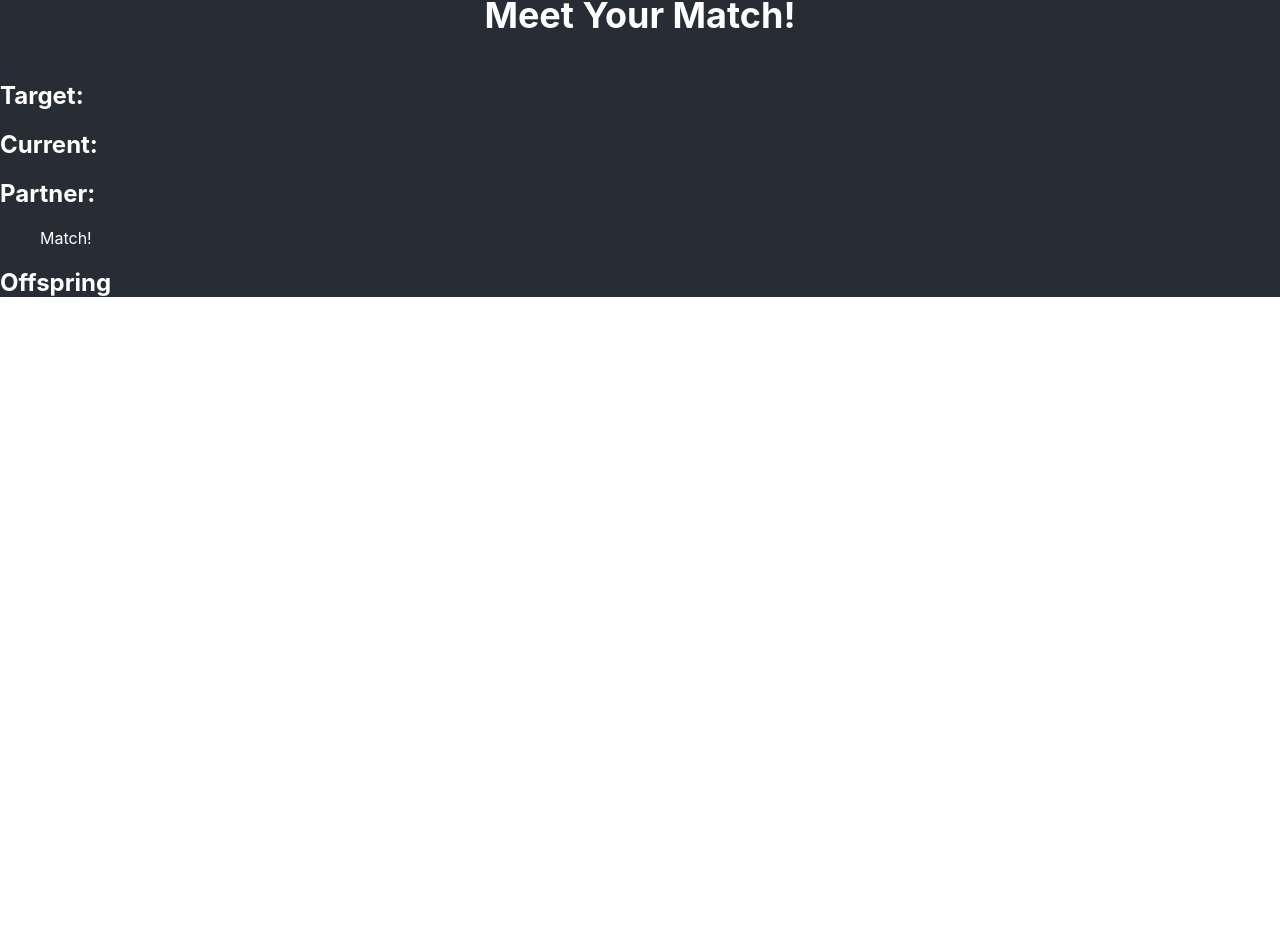
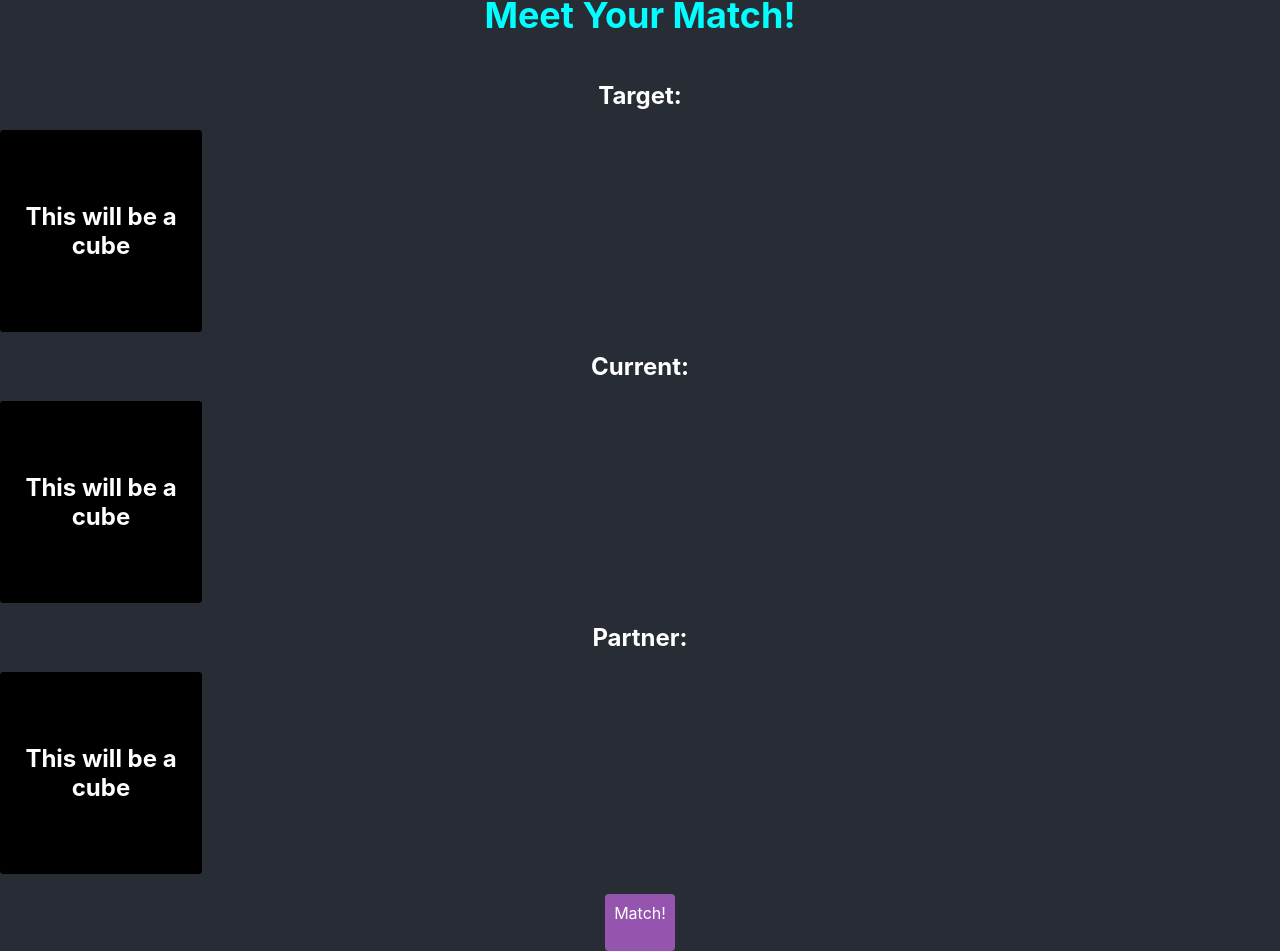
Before and after one commit to MaddieSavic/BitByBitHack2019, a React (Create React App) app in the folder bit_by_bit_app/: page / in a window 1280 px wide. Shown: the part 31-982 px from the top of the page. Before the commit the page ends 800 px from the top, so only its background shows below. Built offline with nearby package versions, Linux system fonts and the light colour scheme.

Commit message:
useable button kinda

```diff
--- a/bit_by_bit_app/src/App.css
+++ b/bit_by_bit_app/src/App.css
@@ -1,42 +1,50 @@
 .App {
-
+  text-align: center;
   background-color: #282c34;
   color: white;
 }
 
-Button {
-  text-decoration:none;
-  color:green;
+.btn{
+    /* default for <button>, but useful for <a> */
+    display: inline-block;
+    text-align: center;
+    text-decoration: none;
+
+    /* create a small space when buttons wrap on 2 lines */
+    /*margin: 1px 0;*/
+    /* invisible border (will be colored on hover/focus) */
+    border: solid 1px transparent;
+    border-radius: 4px;
+
+    /* size comes from text & padding (no width/height) */
+    padding: 0.5em 0.5em;
+
+    /* make sure colors have enough contrast! */
+    color: #ffffff;
+    background-color: #9555af;
+    outline: none;
+
+}
+
+.btn:active {
+  transform: translateY(1px);
+  filter: saturate(150%);
+}
+
+.btn:hover {
+  color: #9555af;
+  border-color: currentColor;
+  background-color: white;
+}
+.btn:hover,
+.btn:focus {
+  color: #9555af;
+  border-color: currentColor;
+  background-color: white;
 }
 
 #Title {
   color:green;
-}
-
-ul {
-  list-style:none;
-}
-
-ul li{
-  text-decoration:none;
-}
-ul li:hover {
-  color:blue;
-}
-/*.App {
-  text-align: center;
-}
-*/
-
-.section_left {
-  margin-left:10%;
-}
-
-.section_center {
-  align-items: center;
-  text-align: center;
-  margin-left:10%;
-  margin-right: 10%;
 }
 
 .App-header {
@@ -48,39 +56,17 @@ ul li:hover {
   font-size: calc(10px + 1vmin);
 }
 
-.box {
-  border: 1px solid white;
-}
-
-#title{
-  text-align: left;
-}
-
-Section{
-  text-align: center;
-}
-
-Button {
-  text-Decoration:none;
-  color:green;
+.Box {
+  border: 1px solid black;
+  background-color: black;
+  border-radius: 3px;
+  width: 200px;
+  height: 200px;
+  align-content: center;
 
 }
 
+
 #Title {
-  color: green;
+  color: cyan;
 }
-
-ul {
-  list-style:none;
-}
-
-ul li{
-  text-decoration:none;
-}
-ul li:hover {
-  color:cyan;
-}
-/*.App {
-  text-align: center;
-}
-*/
--- a/bit_by_bit_app/src/App.js
+++ b/bit_by_bit_app/src/App.js
@@ -3,32 +3,40 @@ import './App.css';
 
 class Section extends React.Component{
   render(){
-  return(
-    <div idName = {this.props.headerName}>
+    if(this.props.cond){
+      return(
+      <div idName = {this.props.headerName}>
     <h2 className = "subheader">
       {this.props.name}
     </h2>
     {this.props.children}
     </div>
-  )
+      );
+    }
+    else{
+      return null;
+    }
   }
 }
 //For any button
 class Button extends React.Component{
   constructor(props){
     super(props);
-    this.state = {isToggleOn: false};
+    this.state = {isToggleOn: false, show_child: this.props.show_child};
     this.handleClick = this.handleClick.bind(this);
   }
   handleClick(){
-    this.setState(state => ({
-      isToggleOn: !state.isToggleOn
-    }));
+    alert("Match was clicked");
+    this.setState(state=> ({show_child: !state.show_child}));
   }
   //html of button
   render(){
     return(
-      <ul><li onClick = {this.handleClick}>Match!</li></ul>
+      <div className = "btn">
+        <a onClick = {this.handleClick}>Match!</a>
+        <h2>{this.state.isToggleOn}</h2>
+      </div>
+
     )
   }
 }
@@ -36,28 +44,36 @@ class Button extends React.Component{
 class Cube extends React.Component{
   render(){
     return(
-      <div className = "Box"></div>
+      <div className = "Box">
+        <h2>This will be a cube</h2>
+      </div>
     );
   }
 }
 
-function App() {
+class App extends React.Component{
+  constructor(props){
+    super(props);
+    this.state ={show_child: false}
+  }
+  render(){
   return (
     <div className="App">
       <header className="App-header">
-        <h1 idName = "Title">Meet Your Match!</h1>
+        <h1 id = "Title">Meet Your Match!</h1>
       </header>
       <body>
-        <Section headerName = "Target_char" name = "Target: "><Cube></Cube></Section>
-        <Section headerName = "Current_char" name = "Current: "></Section>
-        <Section headerName = "Partner_char" name = "Partner: "></Section>
-        <Section headerName = "Match_chars" name = "">
-          <Button buttonName = "Match!"></Button>
+        <Section headerName = "Target_char" name = "Target: " cond = {true}><Cube></Cube></Section>
+        <Section headerName = "Current_char" name = "Current: " cond = {true}><Cube></Cube></Section>
+        <Section headerName = "Partner_char" name = "Partner: " cond = {true}><Cube></Cube></Section>
+        <Section headerName = "Match_chars" name = "" cond = {true}>
+          <Button buttonName = "Match!" toggle = {this.state.show_child}></Button>
         </Section>
-        <Section className="section_center" headerName = "Children_chars" name = "Offspring"></Section>
+        <Section className="Children_chars" headerName = "Children_chars" name = "Offspring" cond = {this.state.show_child}></Section>
       </body>
     </div>
   );
   }
+  }
 
 export default App;
```
